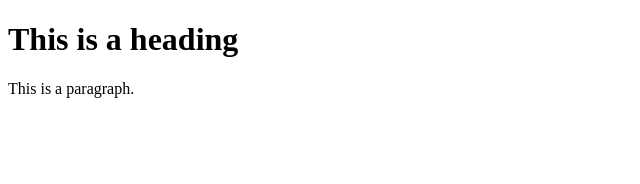
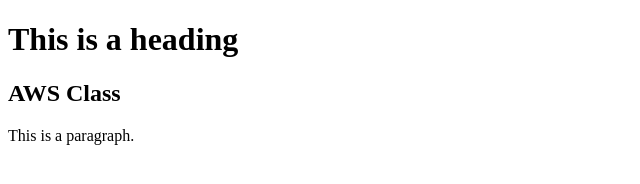
Before and after one commit to randevops/project1, a plain HTML site: page index.html in a window 1280 px wide. Shown: the whole page, without its empty margins (0-640 px from the left). Drawn offline with Linux system fonts and the light colour scheme.

Commit message:
making changes

```diff
--- a/index.html
+++ b/index.html
@@ -4,6 +4,7 @@
 <body>
 
 <h1>This is a heading</h1>
+<h2>AWS Class</h2>
 <p>This is a paragraph.</p>
 
 </body>
```
